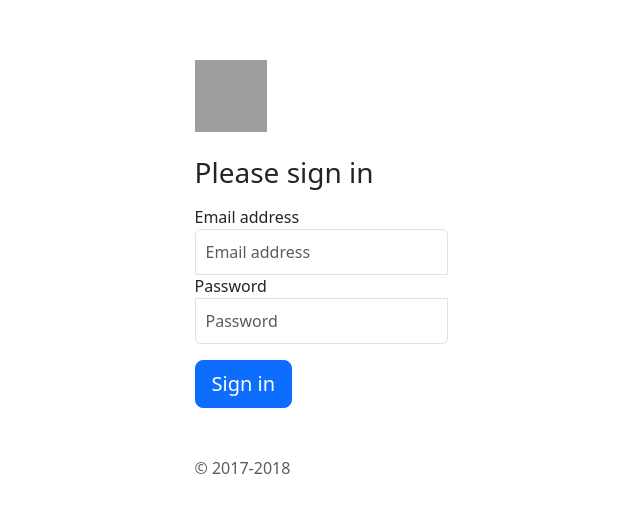
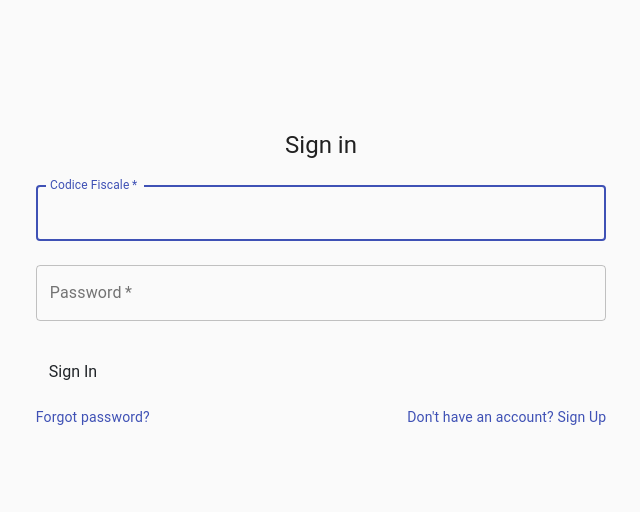
Before and after one commit to rikigianga24/clientMyPersonalBanker, a React (Create React App) app: page / in a window 1280 px wide. Shown: the part 122-634 px from the top of the page, without its empty margins (319-959 px from the left). Built offline with nearby package versions, Linux system fonts and the light colour scheme; grey boxes are pictures that could not be loaded.

Commit message:
created login form

```diff
--- a/package.json
+++ b/package.json
@@ -3,10 +3,13 @@
   "version": "0.1.0",
   "private": true,
   "dependencies": {
+    "@material-ui/core": "^4.11.4",
     "@testing-library/jest-dom": "^5.12.0",
     "@testing-library/react": "^11.2.6",
     "@testing-library/user-event": "^12.8.3",
+    "bootstrap": "^4.6.0",
     "react": "^17.0.2",
+    "react-bootstrap": "^1.5.2",
     "react-dom": "^17.0.2",
     "react-scripts": "4.0.3",
     "web-vitals": "^1.1.1"
--- a/src/components/FormAuthenticator.js
+++ b/src/components/FormAuthenticator.js
@@ -1,24 +1,83 @@
 import React from "react"
+import {Container , Button  } from "react-bootstrap"
+import {Grid, Box , Link , TextField,Typography, CssBaseline ,makeStyles } from "@material-ui/core"
 import 'bootstrap/dist/css/bootstrap.min.css';
-
-
-
 function FormAuthenticator(){
+    const useStyles = makeStyles((theme) => ({
+        paper: {
+          marginTop: theme.spacing(8),
+          display: 'flex',
+          flexDirection: 'column',
+          alignItems: 'center',
+        },
+        avatar: {
+          margin: theme.spacing(1),
+          backgroundColor: theme.palette.secondary.main,
+        },
+        form: {
+          width: '100%',
+          marginTop: theme.spacing(1),
+        },
+        submit: {
+          margin: theme.spacing(3, 0, 2),
+        },
+      }));
+      const classes = useStyles();
     return(
-        <>
-        <form class="form-signin">
-      <img class="mb-4" src="https://getbootstrap.com/docs/4.0/assets/brand/bootstrap-solid.svg" alt="" width="72" height="72"/>
-      <h1 class="h3 mb-3 font-weight-normal">Please sign in</h1>
-      <label for="inputEmail" class="sr-only">Email address</label>
-      <input type="email" id="inputEmail" class="form-control" placeholder="Email address" required autofocus/>
-      <label for="inputPassword" class="sr-only">Password</label>
-      <input type="password" id="inputPassword" class="form-control" placeholder="Password" required/>
-      <div class="checkbox mb-3">
+        <Container component="main" maxWidth="xs">
+      <CssBaseline />
+      <div className={classes.paper}>
+        <Typography component="h1" variant="h5">
+          Sign in
+        </Typography>
+        <form className={classes.form} noValidate method="POST">
+          <TextField
+            variant="outlined"
+            margin="normal"
+            required
+            fullWidth
+            id="cf"
+            label="Codice Fiscale"
+            name="cf"
+            autoFocus
+          />
+          <TextField
+            variant="outlined"
+            margin="normal"
+            required
+            fullWidth
+            name="password"
+            label="Password"
+            type="password"
+            id="password"
+            autoComplete="current-password"
+          />
+          <Button
+            type="submit"
+            fullWidth
+            variant="contained"
+            color="primary"
+            className={classes.submit}
+          >
+            Sign In
+          </Button>
+          <Grid container>
+            <Grid item xs>
+              <Link href="#" variant="body2">
+                Forgot password?
+              </Link>
+            </Grid>
+            <Grid item>
+              <Link href="#" variant="body2">
+                {"Don't have an account? Sign Up"}
+              </Link>
+            </Grid>
+          </Grid>
+        </form>
       </div>
-      <button class="btn btn-lg btn-primary btn-block" type="submit">Sign in</button>
-      <p class="mt-5 mb-3 text-muted">&copy; 2017-2018</p>
-    </form>
-        </>
+      <Box mt={8}>
+      </Box>
+    </Container>
     )
 }
 export default FormAuthenticator
--- a/src/components/NavBar.js
+++ b/src/components/NavBar.js
@@ -1,6 +1,6 @@
 import React from "react";
 import {Nav, Navbar, FormControl , Link , Form , Button} from "react-bootstrap"
-import 'bootstrap/dist/css/bootstrap.min.css';
+
 
 
 function NavBar(){
```
Also changed, not shown: 1 other file (tests, documents, lock files or other folders).
